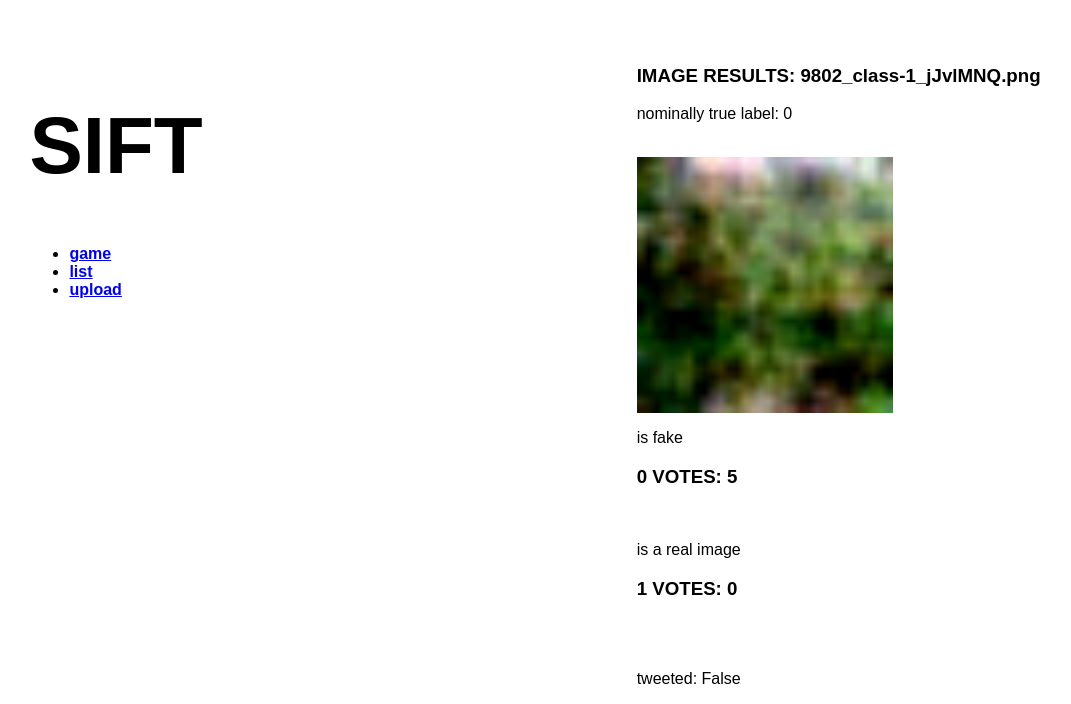
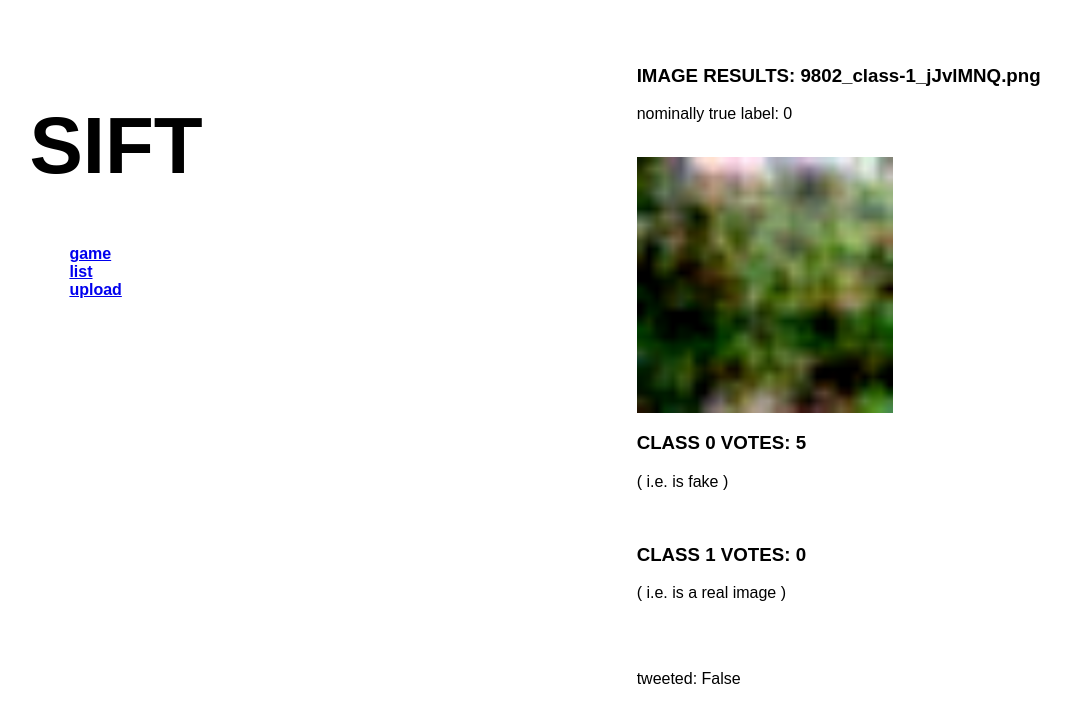
Before and after one commit to notsambeck/siftsite, a Django app: page /results/8 in a window 1280 px wide. Shown: the top 704 px of the page, without its empty margins (105-1176 px from the left). Run offline with Django 3.2, Linux system fonts and the light colour scheme; data comes from the database, SQL or seed files in the repository; both versions use the stored data as it was after the commit; parts of the project's set-up code (start-up, migrations or seed data) failed here and were passed over.

Commit message:
minor visual changes

```diff
--- a/labeller/templates/label_view.html
+++ b/labeller/templates/label_view.html
@@ -4,17 +4,18 @@
 <h3> IMAGE FUN LABEL TIME </h3>
 
 {% load static %}
-<img src="{{ image.filename.url }}" alt="{{ image.filename }} load failed" width="256px" height="256px"/>
+<img src="{{ image.filename.url }}" alt="{{ image.filename }} - load failed" width="256px" height="256px"/>
 
 <form action="{% url 'labeller:label' image.id %}" method="post">
     {% csrf_token %}
     {% for choice in choices %}
+    <br />
     <input type="radio" name="choice" id="choice{{ forloop.counter }}" value="{{ choice.id }}" />
     <label for="choice{{ forloop.counter }}">{{ choice.alt_text }}</label><br />
     {% endfor %}
 
     <br />
-    <input type="submit" value="SUBMIT FORM" />
+    <input type="submit" value="SUBMIT" />
 </form>
 
 {% endblock %}
--- a/labeller/templates/results_view.html
+++ b/labeller/templates/results_view.html
@@ -10,8 +10,8 @@
 
 {% if votes %}
   {% for vote in votes %}
-  <p>{{ vote.choice.alt_text }}</p>
-  <h3>{{ vote.choice.choice }} VOTES: {{ vote.votes }}</h3>
+  <h3>CLASS {{ vote.choice.choice }} VOTES: {{ vote.votes }}</h3>
+  <p>( i.e. {{ vote.choice.alt_text }} )</p>
   <br />
   {% endfor %}
 {% else %}
--- a/media/css/main.css
+++ b/media/css/main.css
@@ -5,3 +5,7 @@ body {
 h1 {
     font-size: 80px;
 }
+
+ul {
+    list-style-type: none;
+}
```
Also changed, not shown: db.sqlite3.
